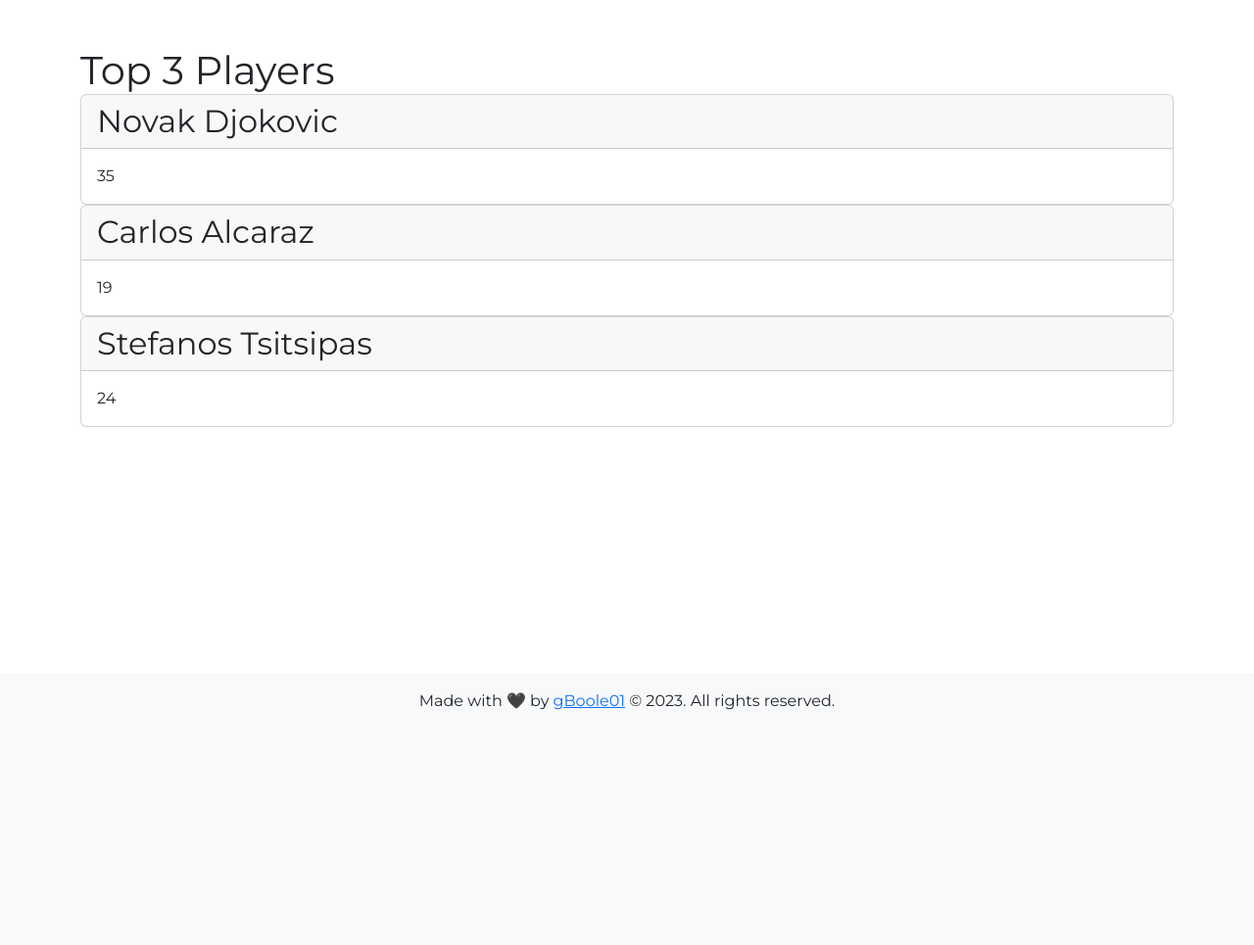
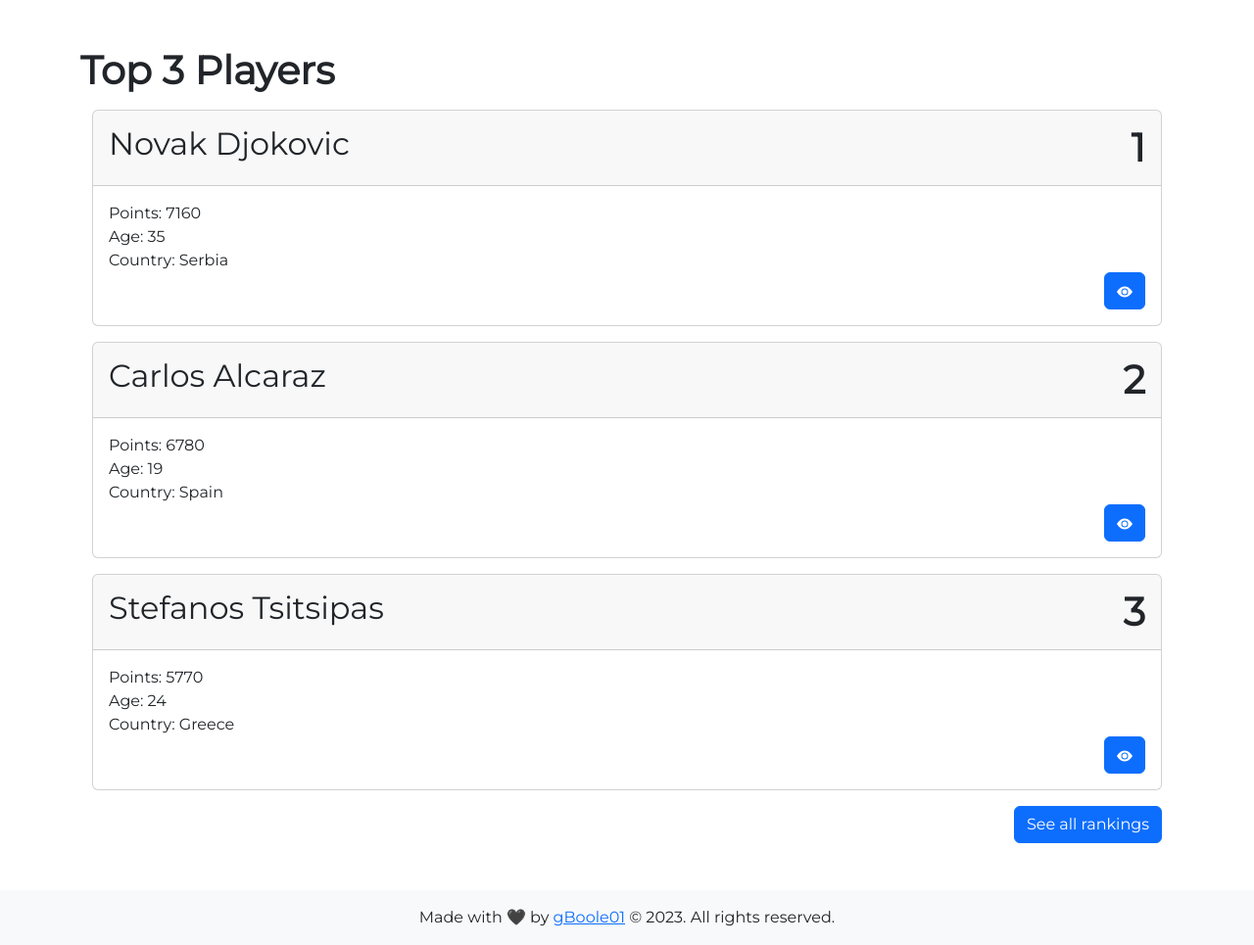
Before and after one commit to gBoole01/simple-atp-crud-php, a PHP site: page / in a window 1280 px wide. Shown: the part 56-1021 px from the top of the page at 98% size. Before the commit the page ends 781 px from the top, so only its background shows below. Run offline with PHP 8.4, Linux system fonts and the light colour scheme; data comes from the database, SQL or seed files in the repository.

Commit message:
feat: add Top 3 Players on Homepage

```diff
--- a/src/index.php
+++ b/src/index.php
@@ -8,18 +8,28 @@
 $result = $stmt->fetchAll();
 
 include('inc/header.php'); ?>
-<h1>Top 3 Players</h1>
-<?php foreach ($result as $player) { ?>
-    <div class="card">
-        <div class="card-header">
-            <h2><?= $player["firstname"] . " " . $player["lastname"] ?></h2>
+<h1 class="fw-bolder mb-3">Top 3 Players</h1>
+<div class="container-fluid d-flex flex-column gap-3">
+    <?php foreach ($result as $player) { ?>
+        <div class="card">
+            <div class="card-header d-flex justify-content-between align-items-center">
+                <h2 class="card-title"><?= $player["firstname"] . " " . $player["lastname"] ?></h2>
+                <p class="card-text fs-1 fw-bold"><?= $player["rank"] ?></p>
+
+            </div>
+            <div class="card-body d-flex flex-column">
+                <p class="card-text">Points: <?= $player["points"] ?></p>
+                <p class="card-text">Age: <?= $player["age"] ?></p>
+                <p class="card-text">Country: <?= $player["country"] ?></p>
+                <a href="/viewPlayer.php?id=<?= $player['uuid'] ?>" class="btn btn-primary align-self-end">
+                    <svg xmlns="http://www.w3.org/2000/svg" width="16" height="16" fill="currentColor" class="bi bi-eye-fill" viewBox="0 0 16 16">
+                        <path d="M10.5 8a2.5 2.5 0 1 1-5 0 2.5 2.5 0 0 1 5 0z" />
+                        <path d="M0 8s3-5.5 8-5.5S16 8 16 8s-3 5.5-8 5.5S0 8 0 8zm8 3.5a3.5 3.5 0 1 0 0-7 3.5 3.5 0 0 0 0 7z" />
+                    </svg>
+                </a>
+            </div>
         </div>
-        <div class="card-body">
-            <div class="card-text"><?= $player["age"] ?></div>
-            <div class="card-text"></div>
-            <div class="card-text"></div>
-            <div class="card-text"></div>
-        </div>
-    </div>
-<?php } ?>
+    <?php } ?>
+    <a href="/rankings.php" class="btn btn-primary align-self-end">See all rankings</a>
+</div>
 <?php include('inc/footer.php');
```
